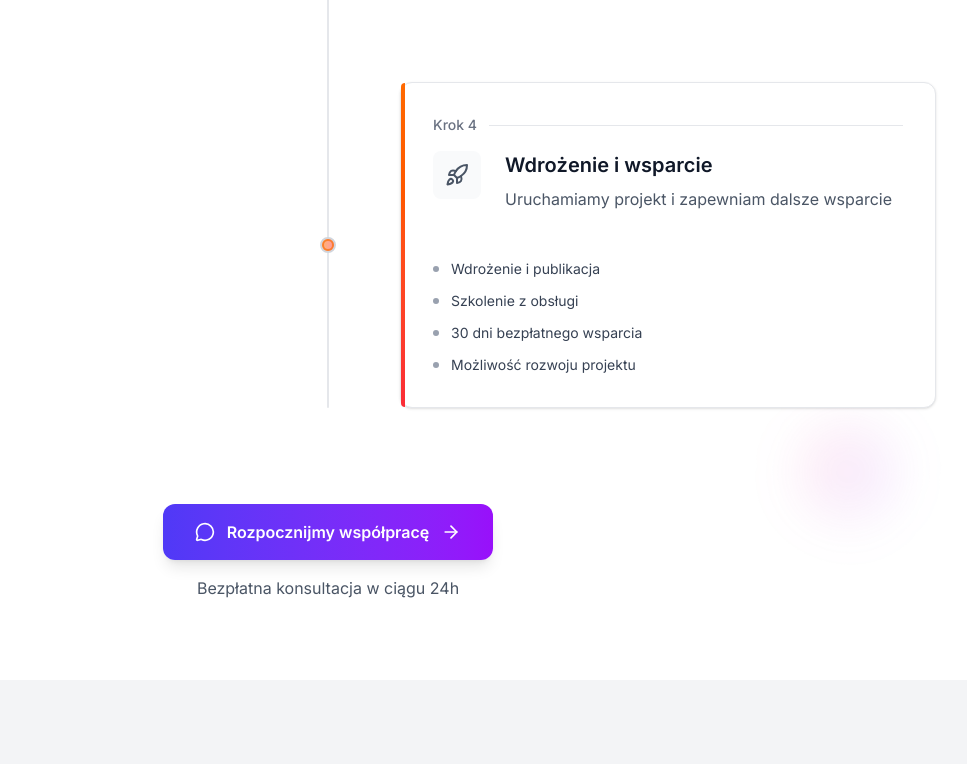
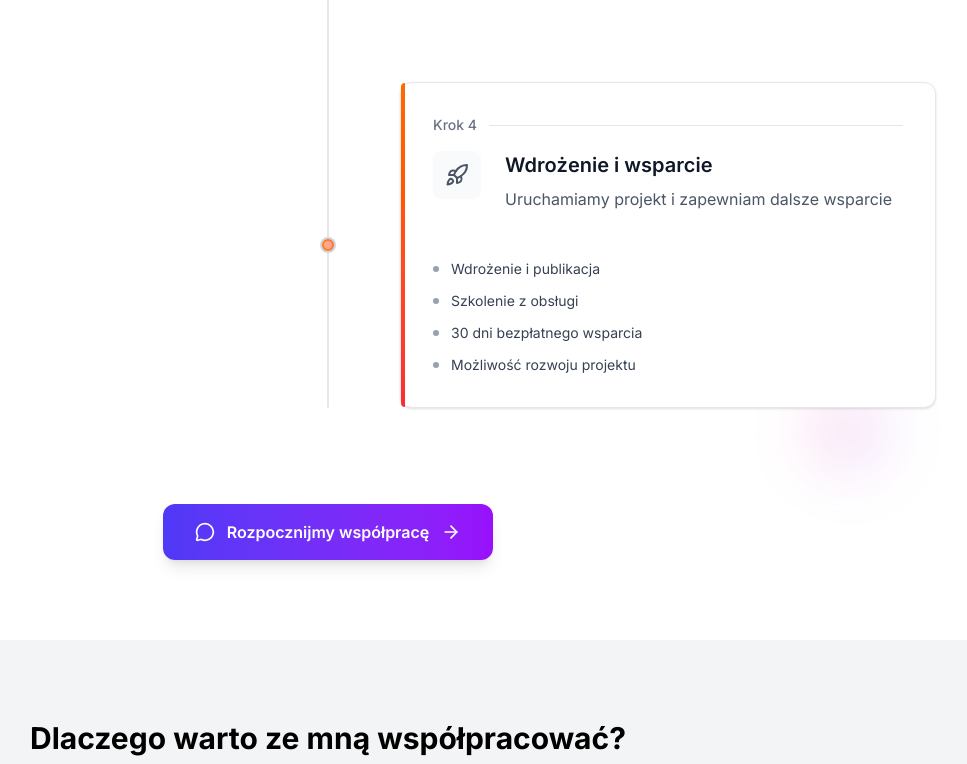
Before and after one commit to Lorexowy/micheldev-portfolio, a Next.js app: page / in a window 1280 px wide. Shown: the part 3516-4280 px from the top of the page, without its empty margins (312-1279 px from the left). Built offline with nearby package versions, Linux system fonts and the light colour scheme.

Commit message:
poprawa wspolpraca.txs

```diff
--- a/src/components/sections/Wspolpraca.tsx
+++ b/src/components/sections/Wspolpraca.tsx
@@ -425,15 +425,6 @@ export default function Wspolpraca() {
               <ArrowRight className="w-5 h-5 group-hover:translate-x-1 transition-transform" />
             </a>
           </motion.div>
-
-          <motion.p
-            initial={{ opacity: 0 }}
-            animate={isInView ? { opacity: 1 } : { opacity: 0 }}
-            transition={{ duration: 0.8, delay: 1.2 }}
-            className="text-gray-600 dark:text-gray-400 mt-4"
-          >
-            Bezpłatna konsultacja w ciągu 24h
-          </motion.p>
         </motion.div>
       </motion.section>
     </AnimatedBackground>
```
